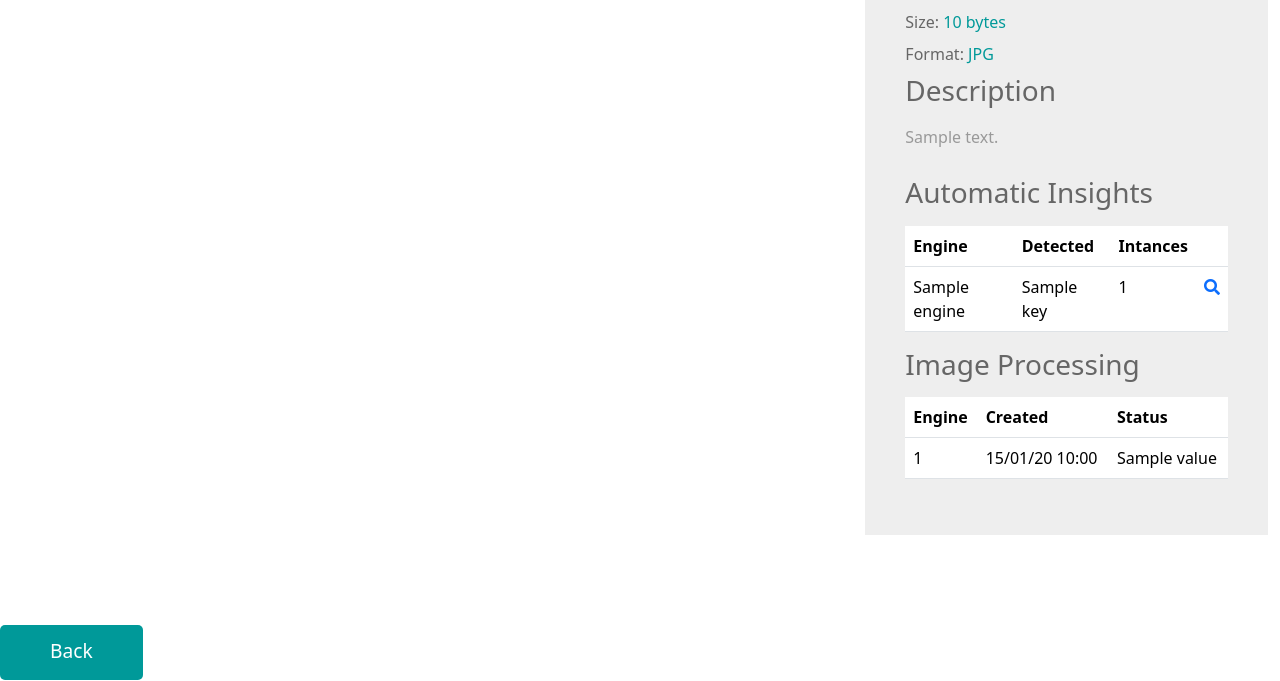
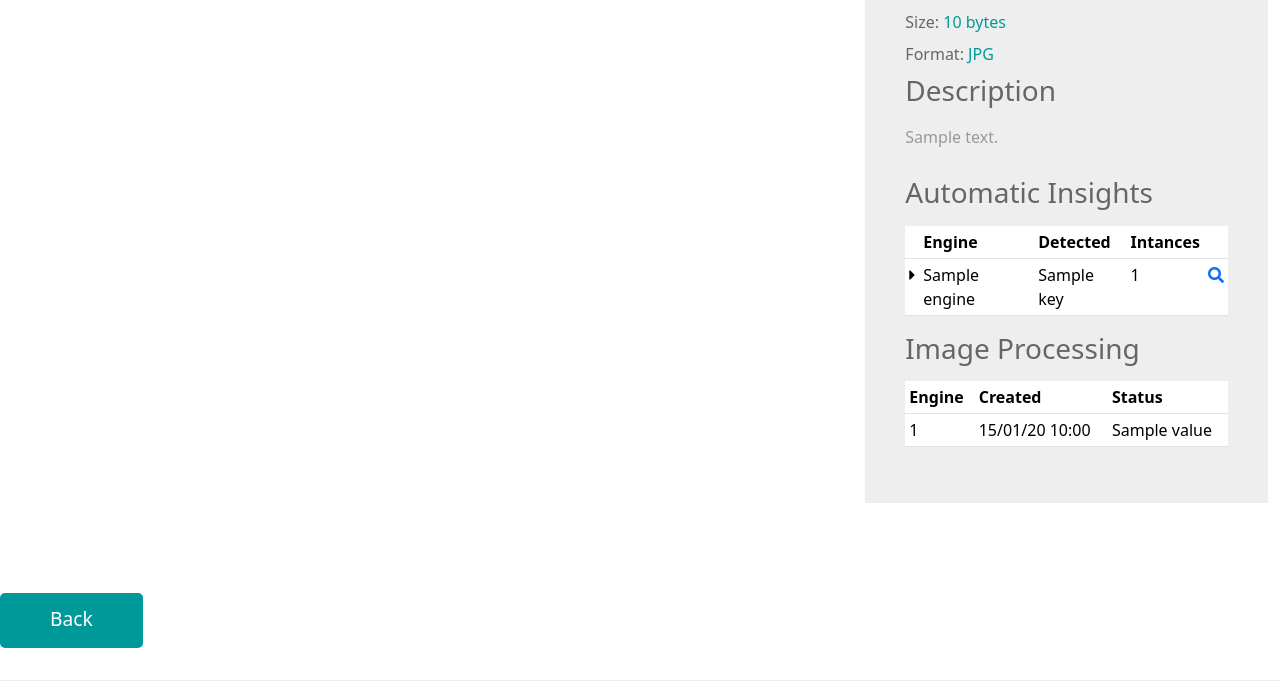
Before and after one commit to ozRnDs/shkedia-photo-gallary-backend, a Django app: template src/base/templates/base/view_media.html in a window 1280 px wide. Shown: the part 603-1284 px from the top of the page. Run offline with Django 4.2, Linux system fonts and the light colour scheme; the template is opened without the code that fills it: most values are stand-ins (such as "Sample title", 1, 10 or a date in 2020); parts of the project's set-up code (start-up, migrations or seed data) failed here and were passed over; some libraries are stand-ins or nearby versions.

Commit message:
refactor(view_media): Improve the insights presentation

```diff
--- a/src/base/templates/base/view_media.html
+++ b/src/base/templates/base/view_media.html
@@ -61,8 +61,9 @@
                 <div class="table-responsive">
                     {% if media_details.grouped_insights %}
                         <h3 class="tm-text-gray-dark mb-3">Automatic Insights</h3>
-                        <table class="table table-hover bg-transparent">
+                        <table class="table table-sm">
                             <thead><tr>
+                                <th scope="col"></th>
                                 <th scope="col" class="tm-text-gray-dark">Engine</th>
                                 <th scope="col" class="tm-text-gray-dark">Detected</th>
                                 <th scope="col" class="tm-text-gray-dark">Intances</th>
@@ -73,14 +74,15 @@
                                 {% for engine,insights_groups in media_details.grouped_insights.items %}
                                     {% for key,insights_list in insights_groups.items %}
                                 <tr>
+                                    <td data-bs-toggle="tooltip" data-bs-placement="left" data-bs-title="Expand" onclick="expand_row('{{ key }}')"><i id="toggle-{{ key }}"class="fas fa-caret-right" onclick="expand_row('{{ key }}')"></i></td>
                                     <td class="tm-text-primary">{{ engine }}</td>
-                                    <td class="tm-text-primary" data-bs-toggle="tooltip" data-bs-placement="left" data-bs-title="Click to Expands" onclick="expand_row('{{ key }}')">{{ key }}</td>
+                                    <td class="tm-text-primary">{{ key }}</td>
                                     <td class="tm-text-primary">{{ insights_list|length }}</td>
                                     <td data-bs-toggle="tooltip" data-bs-placement="top" data-bs-title="Search {{ key }}"><a href="{% url 'album_view' engine key 1 %}"><i class="fas fa-search"></i></a></td>
                                 </tr>
                                 <tr id={{ key }} class="d-none">
                                     <td colspan="100%">
-                                       <table class="table table-hover table-sm">
+                                       <table class="table table-sm">
                                         <thead>
                                             <tr>
                                                 <th scope="col" class="tm-text-gray-light">ID</th>
@@ -91,14 +93,16 @@
                                         <tbody>
                                             {% for insight in insights_list %}
                                             <tr>
-                                            <div class="col-3 tm-text-primary"
-                                            {% if insight.bounding_box %}
-                                                data-bs-toggle="tooltip" data-bs-placement="left" data-bs-title="Click to view"
-                                                onclick="displayBoundingBox('{{ insight.media_id }}','{{ insight.id }}',
-                                                {{ insight.get_bounding_box.x1 }},
-                                                {{ insight.get_bounding_box.y1 }},{{ insight.get_bounding_box.x2 }},{{ insight.get_bounding_box.y2 }})"
-                                            {% endif %}
-                                       >{{ insight.name }}-{{ forloop.counter }} </div>
+                                                <td>{{ forloop.counter }}</td>
+                                                <td>{{ insight.status }}</td>
+                                                <td>
+                                                {% if insight.bounding_box %}
+                                                    <i class="far fa-eye-slash" id="eye-{{ insight.id }}"
+                                                    onclick="displayBoundingBox('{{ insight.media_id }}','{{ insight.id }}',{{ forloop.counter }},
+                                                    {{ insight.get_bounding_box.x1 }},
+                                                    {{ insight.get_bounding_box.y1 }},{{ insight.get_bounding_box.x2 }},{{ insight.get_bounding_box.y2 }})"></i>
+                                                {% endif %}
+                                                </td>
                                         </tr>
                                        {% endfor %}
                                         </tbody>
@@ -115,7 +119,7 @@
                 <div class="table-responsive">
                     {% if media_details.jobs_list %}
                         <h3 class="tm-text-gray-dark mb-3">Image Processing</h3>
-                        <table class="table table-hover bg-transparent">
+                        <table class="table table-sm">
                             <thead><tr>
                                 <th scope="col" class="tm-text-gray-dark">Engine</th>
                                 <th scope="col" class="tm-text-gray-dark">Created</th>
--- a/src/static/js/view_media.js
+++ b/src/static/js/view_media.js
@@ -39,6 +39,7 @@ class BoundingBoxElement{
         boundingBox_DOM.style.position = "absolute";
         boundingBox_DOM.style.border = "1px solid red";
         boundingBox_DOM.style.boxSizing="border-box";
+        boundingBox_DOM.style.color="red"
     }
 
     updateDisplay(){
@@ -54,21 +55,28 @@ class BoundingBoxElement{
 
 const bounding_boxes_elements = new Map();
 
-function add_boundingbox_element(bboxes_wrapper,bounding_box_element) {
+function add_boundingbox_element(bboxes_wrapper,bounding_box_element,index) {
     const bbox_wrapper_element = document.getElementById(bboxes_wrapper)
-    bbox_wrapper_element.innerHTML += `<div id=${bounding_box_element}></div>`
+    bbox_wrapper_element.innerHTML += `<div id=${bounding_box_element}> ${index}</div>`
 }
 
-function displayBoundingBox(image_id,bounding_box_element, x1, y1, x2, y2) {
-    const image = document.getElementById(image_id);
-    if (!bounding_boxes_elements.has(bounding_box_element)){
-        add_boundingbox_element("boundingboxes",bounding_box_element);
-        bounding_boxes_elements.set(bounding_box_element, new BoundingBoxElement(image_id, bounding_box_element,x1,y1,x2,y2))
+function displayBoundingBox(image_id,bounding_box_id,index, x1, y1, x2, y2) {
+    if (!bounding_boxes_elements.has(bounding_box_id)){
+        add_boundingbox_element("boundingboxes",bounding_box_id,index);
+        bounding_boxes_elements.set(bounding_box_id, new BoundingBoxElement(image_id, bounding_box_id,x1,y1,x2,y2))
     }
-    const boundingBox = bounding_boxes_elements.get(bounding_box_element)
+    const boundingBox = bounding_boxes_elements.get(bounding_box_id)
     // Get the original image dimensions:
 	boundingBox.updateBoundingBoxSize()
     boundingBox.updateDisplay()
+    const eye_icon_DOM = document.getElementById("eye-"+bounding_box_id)
+
+    eye_icon_DOM.classList.toggle("fa-eye")
+    eye_icon_DOM.classList.toggle("fa-eye-slash")
+    const currentTitle = eye_icon_DOM.getAttribute('data-bs-title')
+    const newTitle = (currentTitle === 'Show') ? 'Show' : 'Hide';
+    eye_icon_DOM.setAttribute('data-bs-title', newTitle)
+
   }
 
 function update_displayed_bounding_boxes(){
@@ -79,7 +87,10 @@ function update_displayed_bounding_boxes(){
 
 function expand_row(row_id){
     row_DOM = document.getElementById(row_id)
+    expand_DOC = document.getElementById("toggle-"+row_id)
     row_DOM.classList.toggle("d-none")
+    expand_DOC.classList.toggle("fa-caret-right")
+    expand_DOC.classList.toggle("fa-caret-down")
 }
 
 window.addEventListener('resize', update_displayed_bounding_boxes)
```
